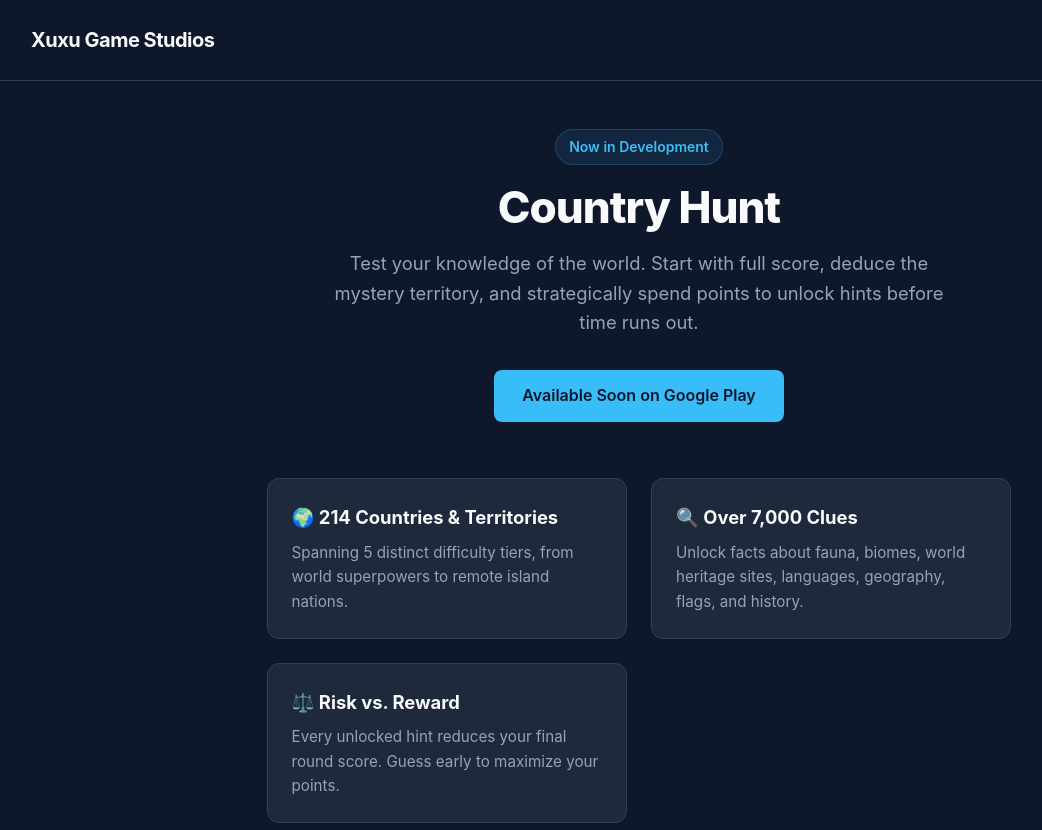
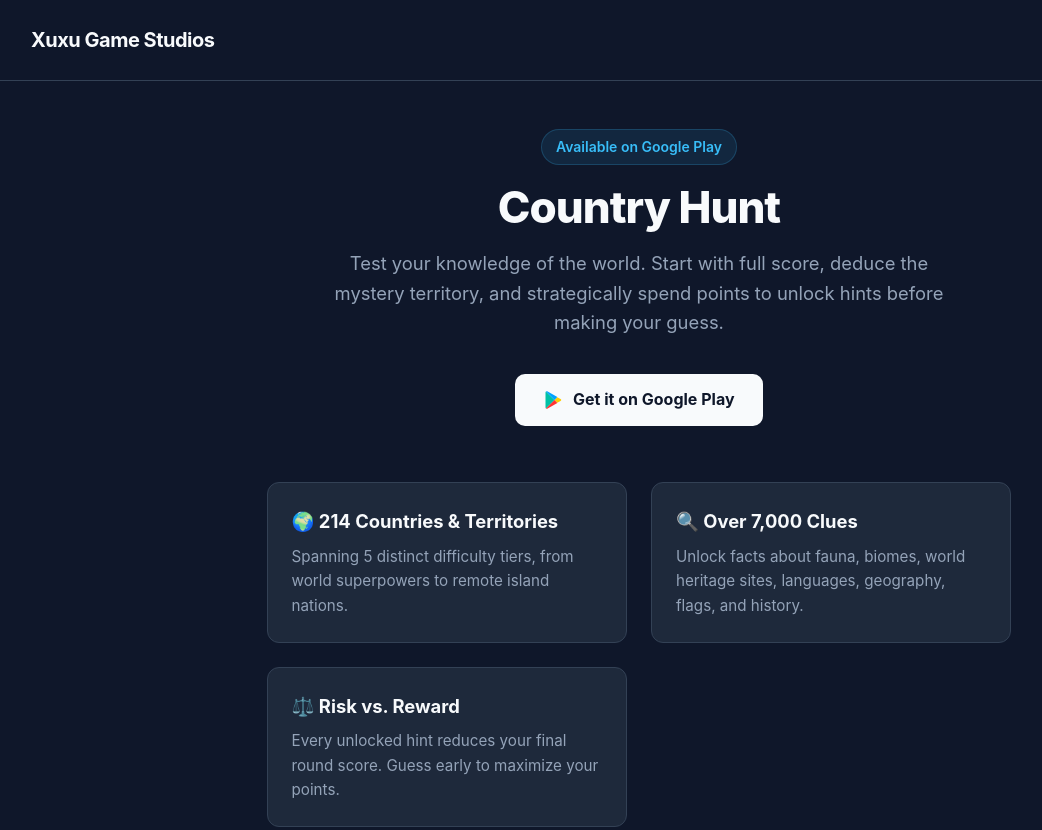
Before and after one commit to xuxugamestudios/xuxugamestudios.github.io, a plain HTML site: page index.html in a window 1280 px wide. Shown: the top 830 px of the page, without its empty margins (1-1043 px from the left). Drawn offline with Linux system fonts and the light colour scheme.

Commit message:
Update index.html

```diff
--- a/index.html
+++ b/index.html
@@ -14,6 +14,8 @@
             --accent: #38bdf8;
             --accent-hover: #0284c7;
             --border-color: #334155;
+            --btn-play-bg: #00875a;
+            --btn-play-hover: #006644;
         }
 
         * {
@@ -83,23 +85,34 @@
             font-size: 1.15rem;
             color: var(--text-muted);
             max-width: 650px;
-            margin: 0 auto 2rem auto;
+            margin: 0 auto 2.25rem auto;
         }
 
-        .btn {
-            display: inline-block;
-            background-color: var(--accent);
-            color: #0f172a;
-            font-weight: 600;
-            padding: 0.85rem 1.75rem;
-            border-radius: 8px;
-            text-decoration: none;
-            transition: background-color 0.2s ease;
+        .cta-group {
+            display: flex;
+            justify-content: center;
+            align-items: center;
+            gap: 1rem;
+            flex-wrap: wrap;
         }
 
-        .btn:hover {
-            background-color: var(--accent-hover);
-            color: #ffffff;
+        .btn-play {
+            display: inline-flex;
+            align-items: center;
+            gap: 0.6rem;
+            background-color: var(--text-main);
+            color: #0f172a;
+            font-weight: 700;
+            font-size: 1rem;
+            padding: 0.85rem 1.75rem;
+            border-radius: 10px;
+            text-decoration: none;
+            transition: transform 0.15s ease, background-color 0.15s ease;
+        }
+
+        .btn-play:hover {
+            background-color: #e2e8f0;
+            transform: translateY(-2px);
         }
 
         .features-grid {
@@ -158,13 +171,23 @@
 
     <main class="container">
         <section class="hero">
-            <span class="badge">Now in Development</span>
+            <span class="badge">Available on Google Play</span>
             <h1>Country Hunt</h1>
             <p class="subtitle">
-                Test your knowledge of the world. Start with full score, deduce the mystery territory, and strategically spend points to unlock hints before time runs out.
+                Test your knowledge of the world. Start with full score, deduce the mystery territory, and strategically spend points to unlock hints before making your guess.
             </p>
-            <!-- Replace "#" with your Google Play store listing URL once live -->
-            <a href="#" class="btn">Available Soon on Google Play</a>
+            <div class="cta-group">
+                <a href="https://play.google.com/store/apps/details?id=com.XuxuGameStudios.CountryHunt" target="_blank" rel="noopener noreferrer" class="btn-play">
+                    <!-- Google Play Vector Icon -->
+                    <svg width="20" height="20" viewBox="0 0 24 24" fill="none" xmlns="http://www.w3.org/2000/svg">
+                        <path d="M3.609 1.814L13.793 12 3.61 22.186C3.262 21.848 3 21.328 3 20.658V3.342c0-.67.262-1.19.609-1.528z" fill="#00C1A6"/>
+                        <path d="M17.207 8.586l-3.414 3.414 3.414 3.414 3.864-2.193c1.103-.627 1.103-1.65 0-2.277L17.207 8.586z" fill="#FFCE00"/>
+                        <path d="M13.793 12L3.609 1.814C4.04 1.396 4.793 1.34 5.617 1.808l11.59 6.578L13.793 12z" fill="#00A2FF"/>
+                        <path d="M13.793 12l3.414 3.614-11.59 6.578c-.824.468-1.577.412-2.008-.006L13.793 12z" fill="#FF3333"/>
+                    </svg>
+                    Get it on Google Play
+                </a>
+            </div>
         </section>
 
         <section class="features-grid">
@@ -185,7 +208,6 @@
 
     <footer>
         <div class="footer-links">
-            <!-- Replace "#" with your privacy policy page or document URL -->
             <a href="#">Privacy Policy</a> •
             <a href="mailto:your-support-email@example.com">Contact Support</a> •
             <a href="/app-ads.txt">app-ads.txt</a>
```
